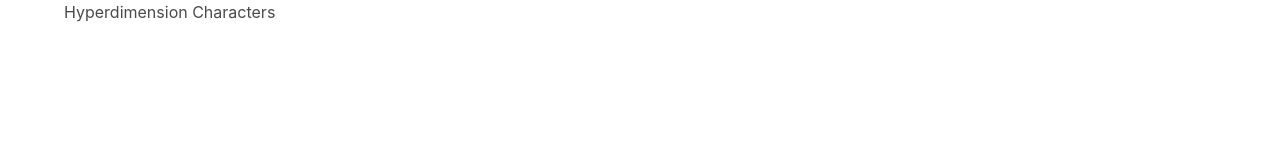
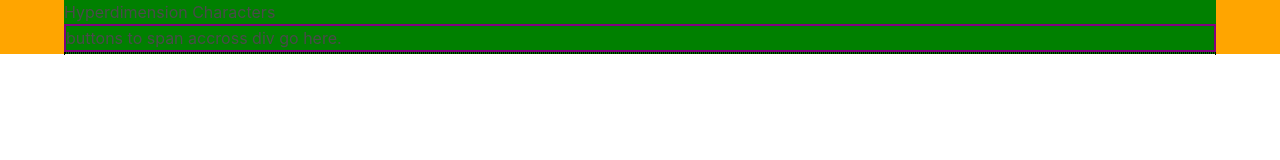
Before and after one commit to SatanicXPony/Playpen_mtk, a plain HTML site: page hw_playPen/classPlay/index.html in a window 1280 px wide. Drawn offline with nearby package versions, Linux system fonts and the light colour scheme.

```diff
--- a/hw_playPen/classPlay/index.html
+++ b/hw_playPen/classPlay/index.html
@@ -12,11 +12,12 @@
 
 <body>
   <script src="neptune.js"></script>
-  <!-- instead of targeting body bgc, try to kebab classes for divs-->
   <div class="container">
     <h1>Hyperdimension Characters</h1>
     <!--this will display planet modals and give brief on planet and main goddess impressions-->
-    <div id="cipuPlanets"></div>
+    <div id="cipuPlanets">
+      buttons to span accross div go here.
+    </div>
     <!--display characters in wiki format as group in planet-->
     <div id="cipuCharacters"></div>
   </div>
--- a/hw_playPen/classPlay/nep.css
+++ b/hw_playPen/classPlay/nep.css
@@ -1 +1,16 @@
 /* may need to set colors for header/hero, body, and footer containers seperatly*/
+body {
+  background-color: orange;
+}
+.container {
+  background-color: green;
+}
+#cipuPlanets {
+  border: 2px solid purple;
+}
+
+#cipuCharacters {
+  border: 1px dotted black;
+}
+/*an outline of where everything is and how styles are used in bulma*/
+/*dont stress about how atrocious the colors are use them as a guide*/
--- a/hw_playPen/classPlay/neptune.js
+++ b/hw_playPen/classPlay/neptune.js
@@ -15,7 +15,6 @@
 //the cast is a new instance for cpu
 let cast = new Cipu("Planeptune", "Peashy", "Goddess");
 console.log(cast.personify());
-//create main onject for universe then extended classes for the charcters
 
 //goal: need to display characters inside each planet,
-//note: maybe just set planets as buttons instead of modals, just describe planets in headings
+//create dropdowns for planets, change size so that it takes up container width
```
